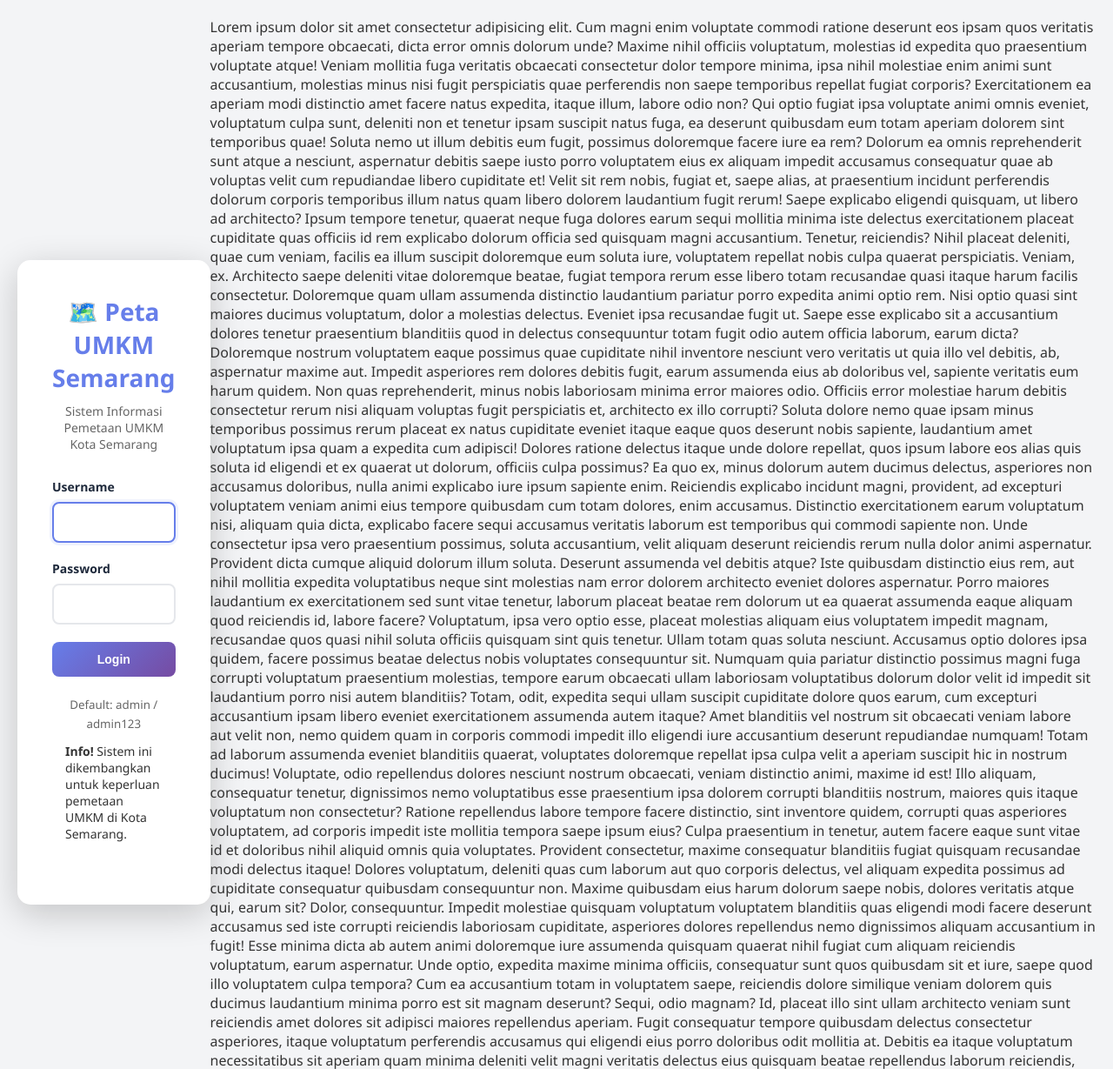
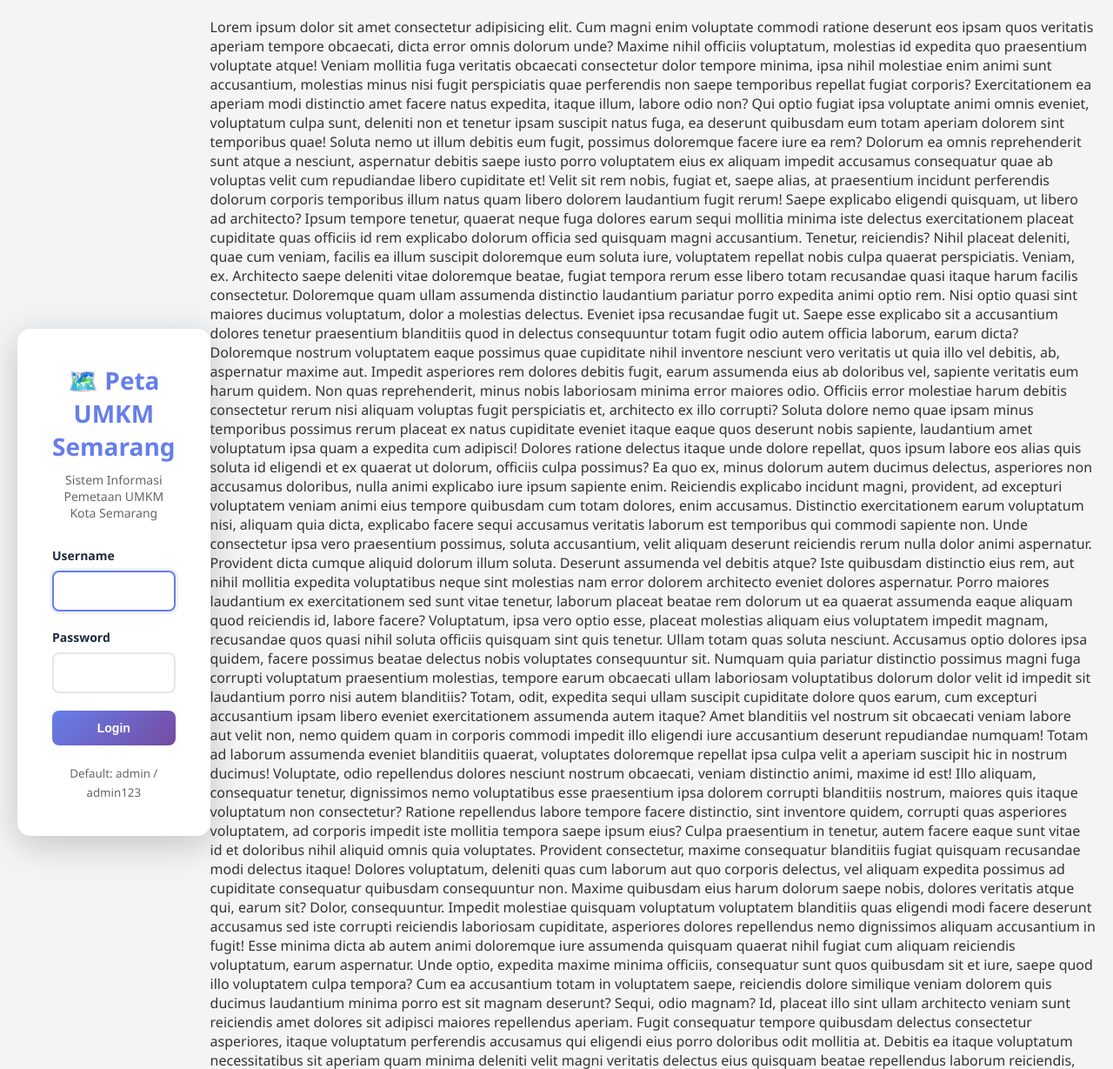
Before and after one commit to faisalrizqin/peta-umkm-semarang, a PHP site: page / in a window 1280 px wide. Shown: the top 1229 px of the page at 87% size. Run offline with PHP 8.4, Linux system fonts and the light colour scheme.

Commit message:
merge issue

```diff
--- a/index.php
+++ b/index.php
@@ -69,10 +69,6 @@ if (isset($_POST['login'])) {
                     <small>Default: admin / admin123</small>
                 </div>
             </form>
-
-            <div class="alert">
-                <strong>Info!</strong> Sistem ini dikembangkan untuk keperluan pemetaan UMKM di Kota Semarang.
-            </div>
         </div>
     </div>
 </body>
```
